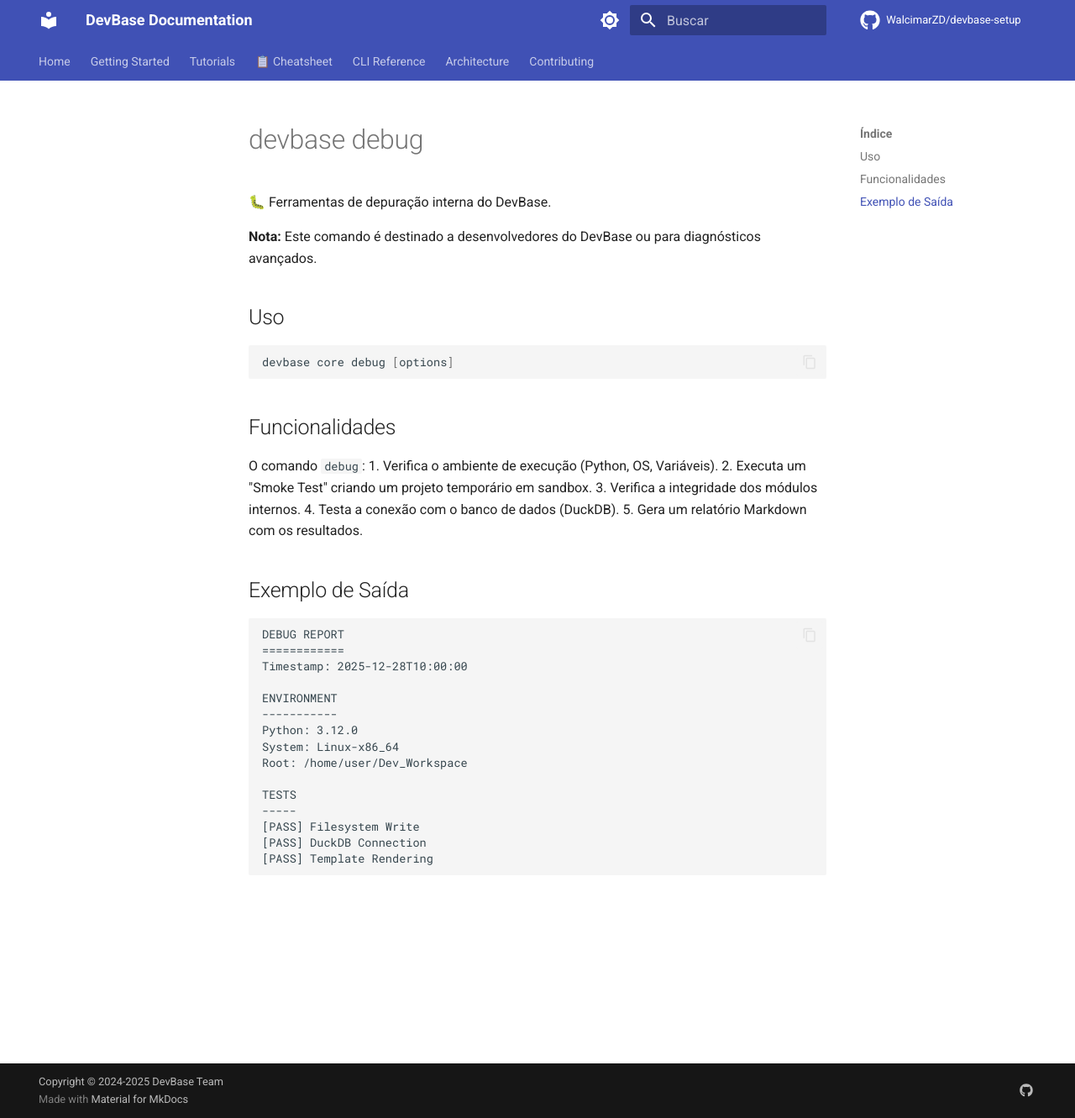
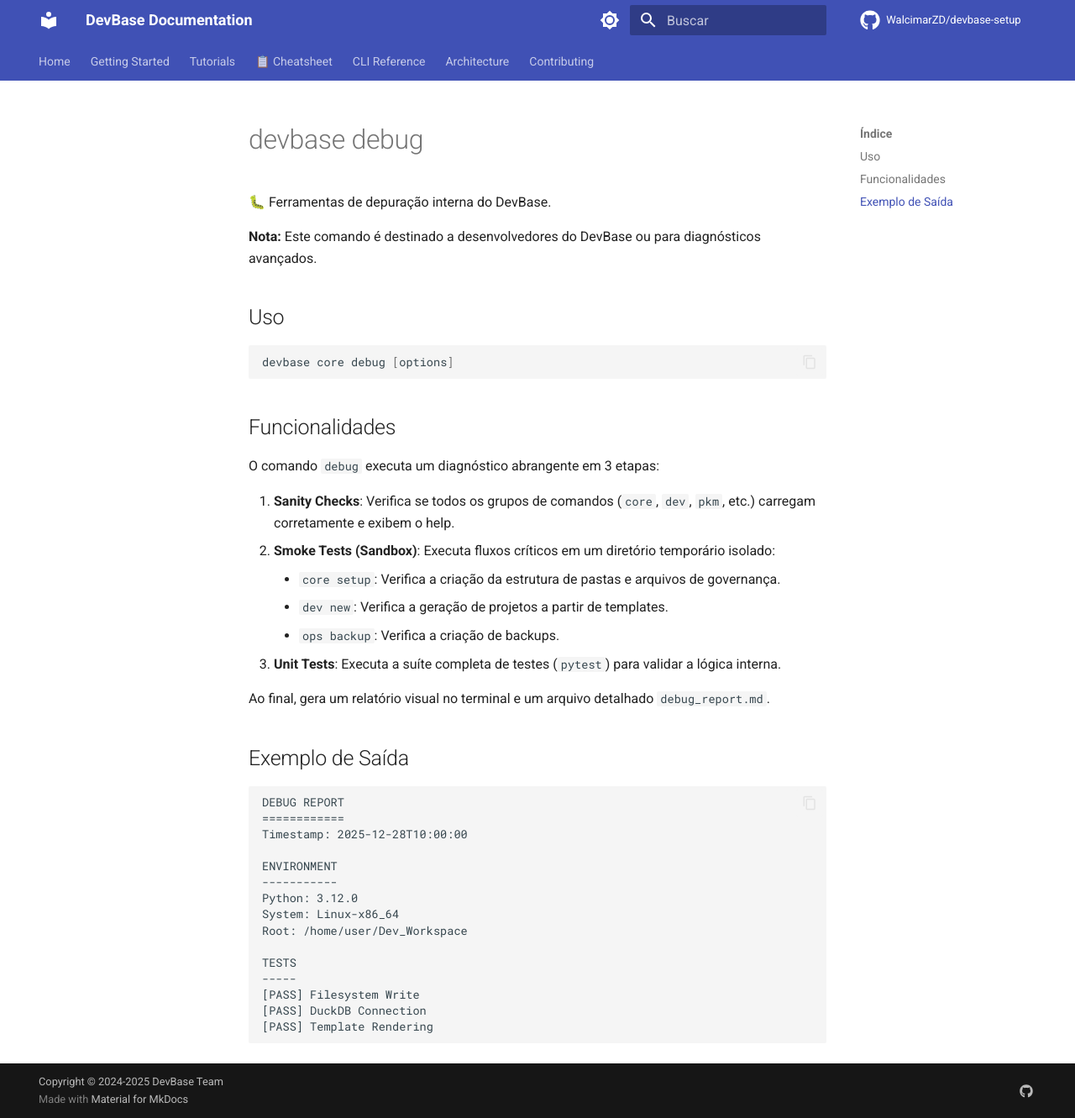
Before and after one commit to WalcimarZD/devbase-setup, an MkDocs documentation site: the page built from docs/cli/debug.md, in a window 1280 px wide and 1331 px high. Shown: the whole window at 84% size. Built offline with MkDocs 1.6.1 and Material for MkDocs 9.7.7, drawn with Linux system fonts in a browser that asks for light colours; comment, search, counter and statistics services are not loaded.

Commit message:
docs: consistency audit and sync (cli, deps, debug)
- Update ARCHITECTURE.md with missing dependencies from pyproject.toml
- Create docs/cli/pkm.md for undocumented pkm commands
- Update docs/cli/debug.md to reflect current 3-step diagnosis logic
- Fix bug in core setup where dry-run was creating directories physically
- Update CHANGELOG.md with recent changes

```diff
--- a/docs/cli/debug.md
+++ b/docs/cli/debug.md
@@ -12,12 +12,16 @@ devbase core debug [options]
 
 ## Funcionalidades
 
-O comando `debug`:
-1.  Verifica o ambiente de execução (Python, OS, Variáveis).
-2.  Executa um "Smoke Test" criando um projeto temporário em sandbox.
-3.  Verifica a integridade dos módulos internos.
-4.  Testa a conexão com o banco de dados (DuckDB).
-5.  Gera um relatório Markdown com os resultados.
+O comando `debug` executa um diagnóstico abrangente em 3 etapas:
+
+1.  **Sanity Checks**: Verifica se todos os grupos de comandos (`core`, `dev`, `pkm`, etc.) carregam corretamente e exibem o help.
+2.  **Smoke Tests (Sandbox)**: Executa fluxos críticos em um diretório temporário isolado:
+    - `core setup`: Verifica a criação da estrutura de pastas e arquivos de governança.
+    - `dev new`: Verifica a geração de projetos a partir de templates.
+    - `ops backup`: Verifica a criação de backups.
+3.  **Unit Tests**: Executa a suíte completa de testes (`pytest`) para validar a lógica interna.
+
+Ao final, gera um relatório visual no terminal e um arquivo detalhado `debug_report.md`.
 
 ## Exemplo de Saída
 
```
Also changed, not shown: ARCHITECTURE.md (+7 -0 lines), CHANGELOG.md (+6 -1 lines), docs/cli/pkm.md (added, +114 -0 lines), 1 other file.
